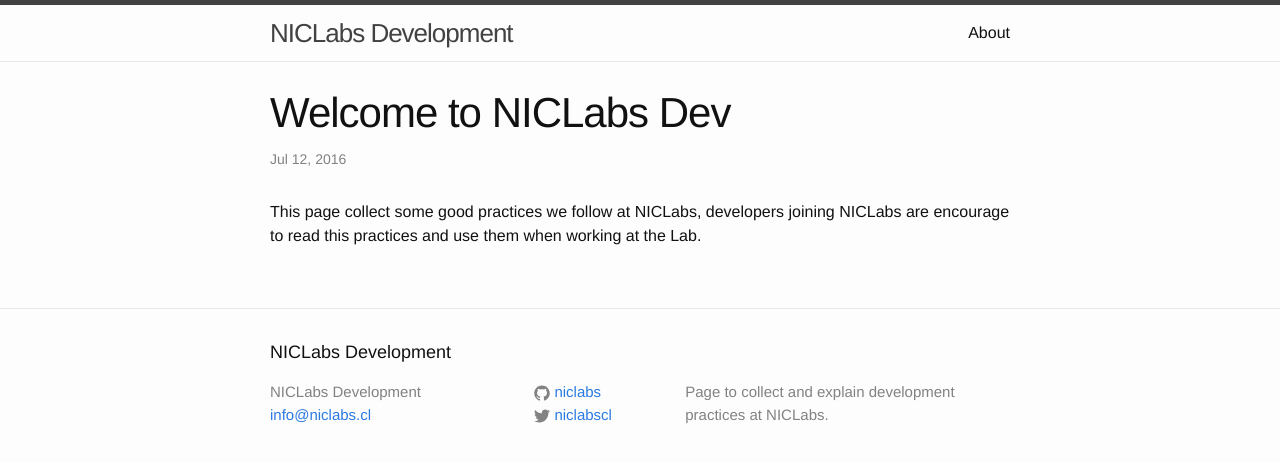
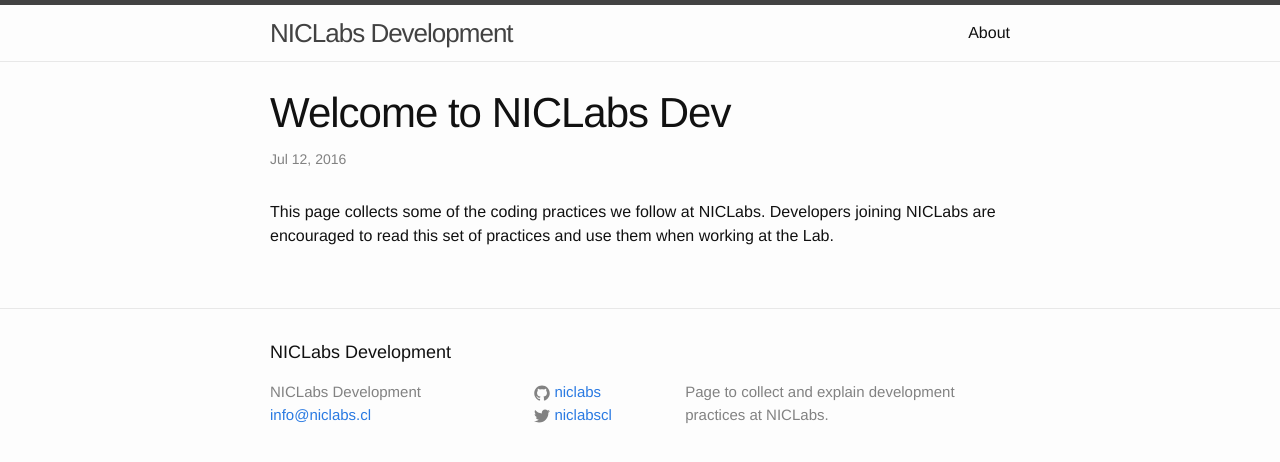
Before and after one commit to niclabs/development, a Jekyll site: the page built from _posts/2016-07-12-welcome-to-niclabs-dev.markdown, in a window 1280 px wide. Shown: the top 462 px of the page. Built offline with Jekyll 4.4.1, drawn with Linux system fonts in a browser that asks for light colours.

Commit message:
Pequeño cambio de redacción

```diff
--- a/_posts/2016-07-12-welcome-to-niclabs-dev.markdown
+++ b/_posts/2016-07-12-welcome-to-niclabs-dev.markdown
@@ -4,4 +4,4 @@
 date:   2016-07-12 16:21:42 -0400
 categories: index dev niclabs
 ---
-This page collect some good practices we follow at NICLabs, developers joining NICLabs are encourage to read this practices and use them when working at the Lab.
+This page collects some of the coding practices we follow at NICLabs. Developers joining NICLabs are encouraged to read this set of practices and use them when working at the Lab.
```
